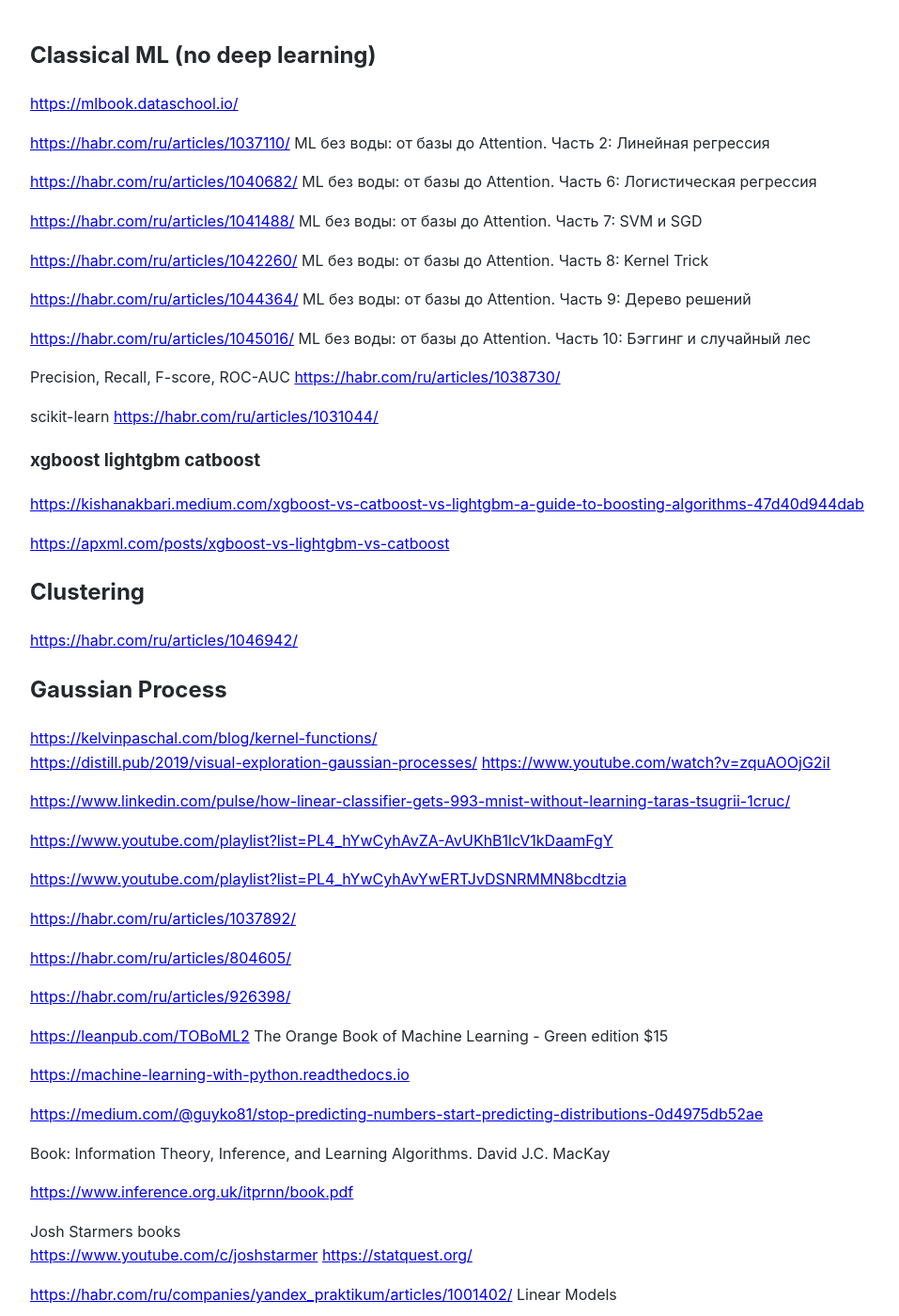
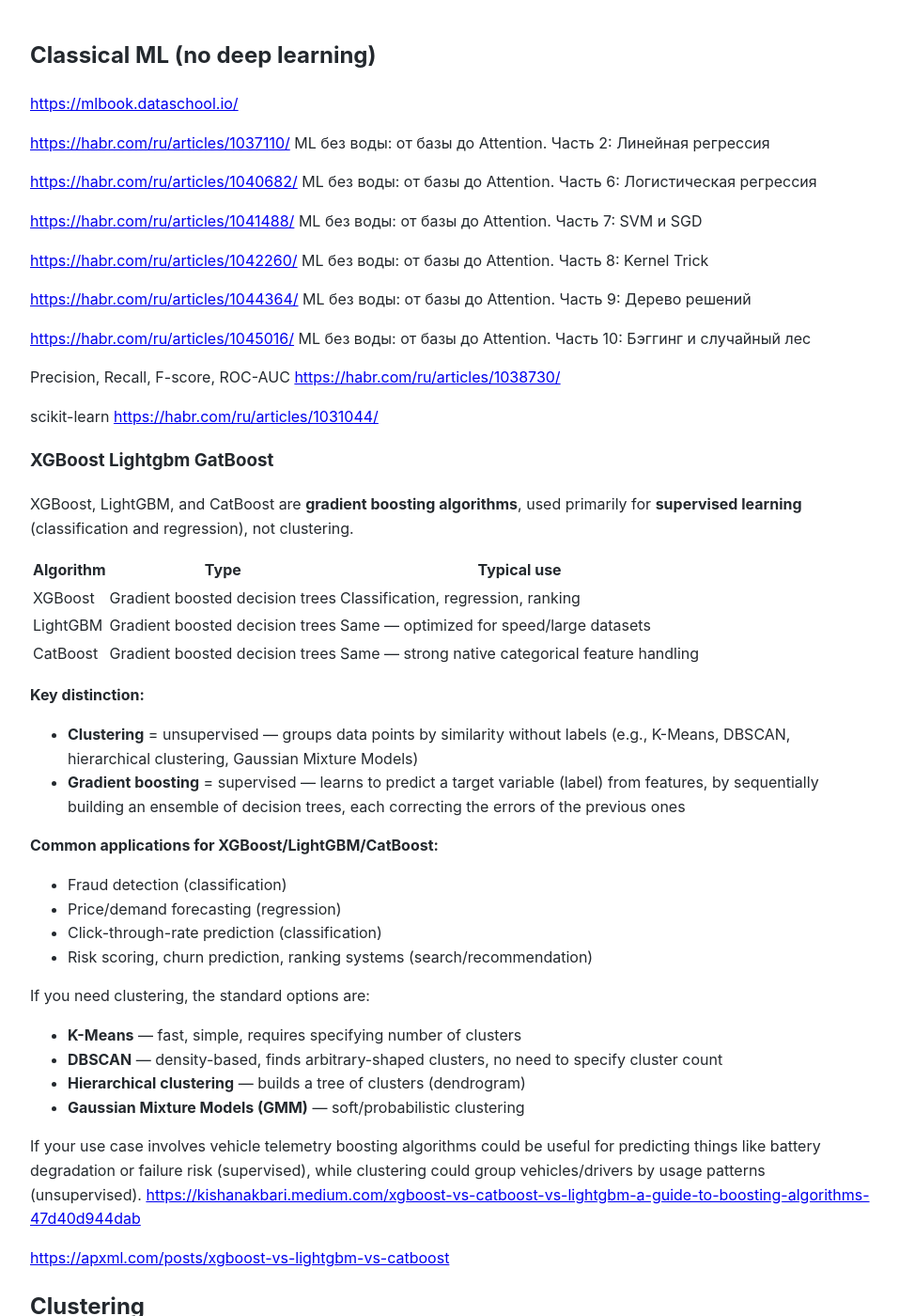
Before and after one commit to Michael-Lubinsky/michael-lubinsky.github.com, a Jekyll site: the page built from ml/classical_ml.md, in a window 1280 px wide and 1400 px high. Shown: the whole window at 94% size, without its empty margins (158-1115 px from the left). Built offline with Jekyll 4.4.1, drawn with Linux system fonts in a browser that asks for light colours; our own code applies the rules of GitHub Pages for plain Markdown files.

Commit message:
Update classical_ml.md

```diff
--- a/ml/classical_ml.md
+++ b/ml/classical_ml.md
@@ -20,8 +20,33 @@
 scikit-learn
 <https://habr.com/ru/articles/1031044/>
 
-### xgboost lightgbm catboost
+### XGBoost Lightgbm GatBoost
+XGBoost, LightGBM, and CatBoost are **gradient boosting algorithms**, used primarily for **supervised learning** (classification and regression), not clustering.
 
+| Algorithm | Type | Typical use |
+|---|---|---|
+| XGBoost | Gradient boosted decision trees | Classification, regression, ranking |
+| LightGBM | Gradient boosted decision trees | Same — optimized for speed/large datasets |
+| CatBoost | Gradient boosted decision trees | Same — strong native categorical feature handling |
+
+**Key distinction:**
+
+- **Clustering** = unsupervised — groups data points by similarity without labels (e.g., K-Means, DBSCAN, hierarchical clustering, Gaussian Mixture Models)
+- **Gradient boosting** = supervised — learns to predict a target variable (label) from features, by sequentially building an ensemble of decision trees, each correcting the errors of the previous ones
+
+**Common applications for XGBoost/LightGBM/CatBoost:**
+- Fraud detection (classification)
+- Price/demand forecasting (regression)
+- Click-through-rate prediction (classification)
+- Risk scoring, churn prediction, ranking systems (search/recommendation)
+
+If you need clustering, the standard options are:
+- **K-Means** — fast, simple, requires specifying number of clusters
+- **DBSCAN** — density-based, finds arbitrary-shaped clusters, no need to specify cluster count
+- **Hierarchical clustering** — builds a tree of clusters (dendrogram)
+- **Gaussian Mixture Models (GMM)** — soft/probabilistic clustering
+
+If your use case involves vehicle telemetry  boosting algorithms could be useful for predicting things like battery degradation or failure risk (supervised), while clustering could group vehicles/drivers by usage patterns (unsupervised).
 <https://kishanakbari.medium.com/xgboost-vs-catboost-vs-lightgbm-a-guide-to-boosting-algorithms-47d40d944dab>
 
 <https://apxml.com/posts/xgboost-vs-lightgbm-vs-catboost>
```
